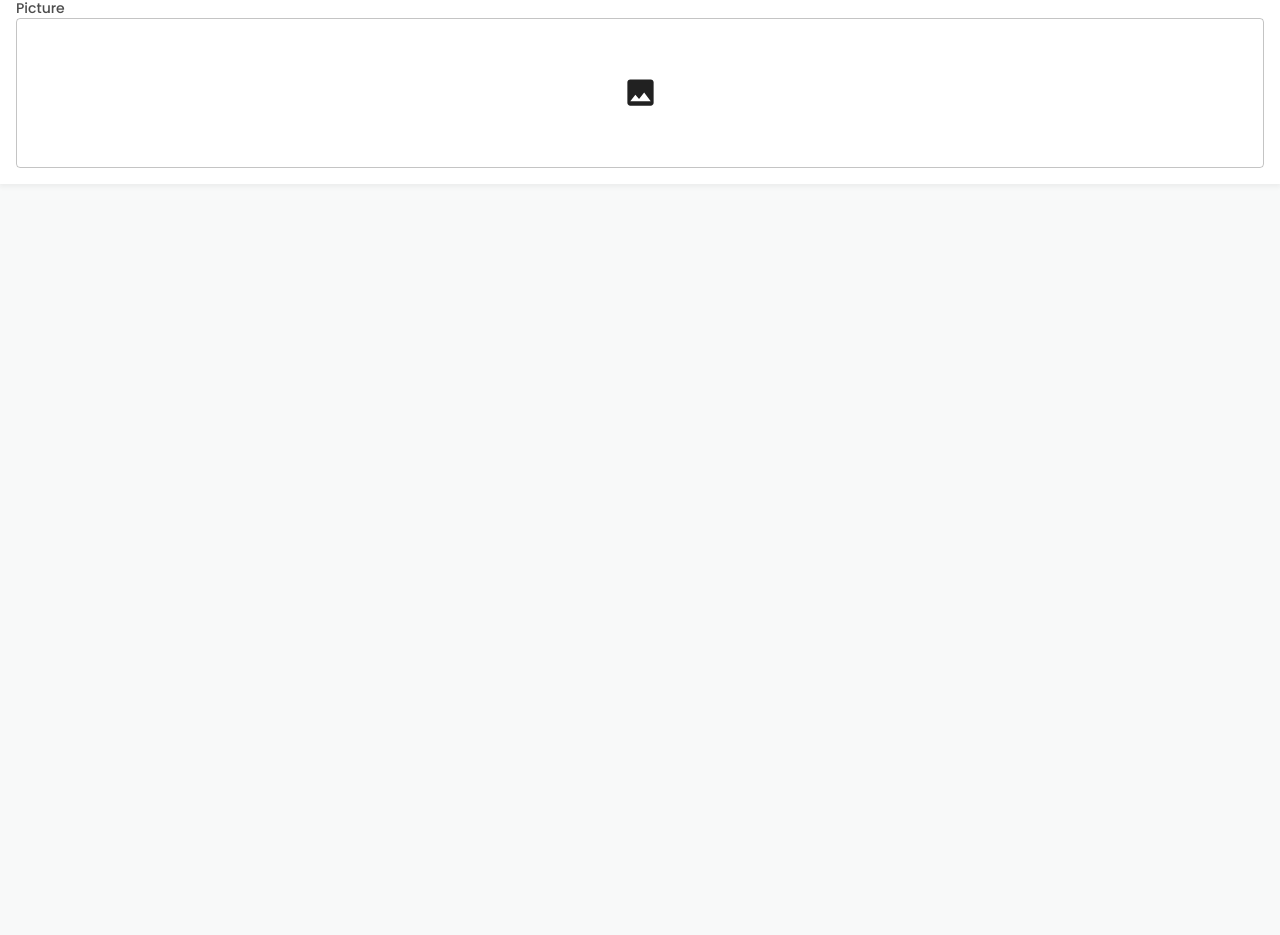
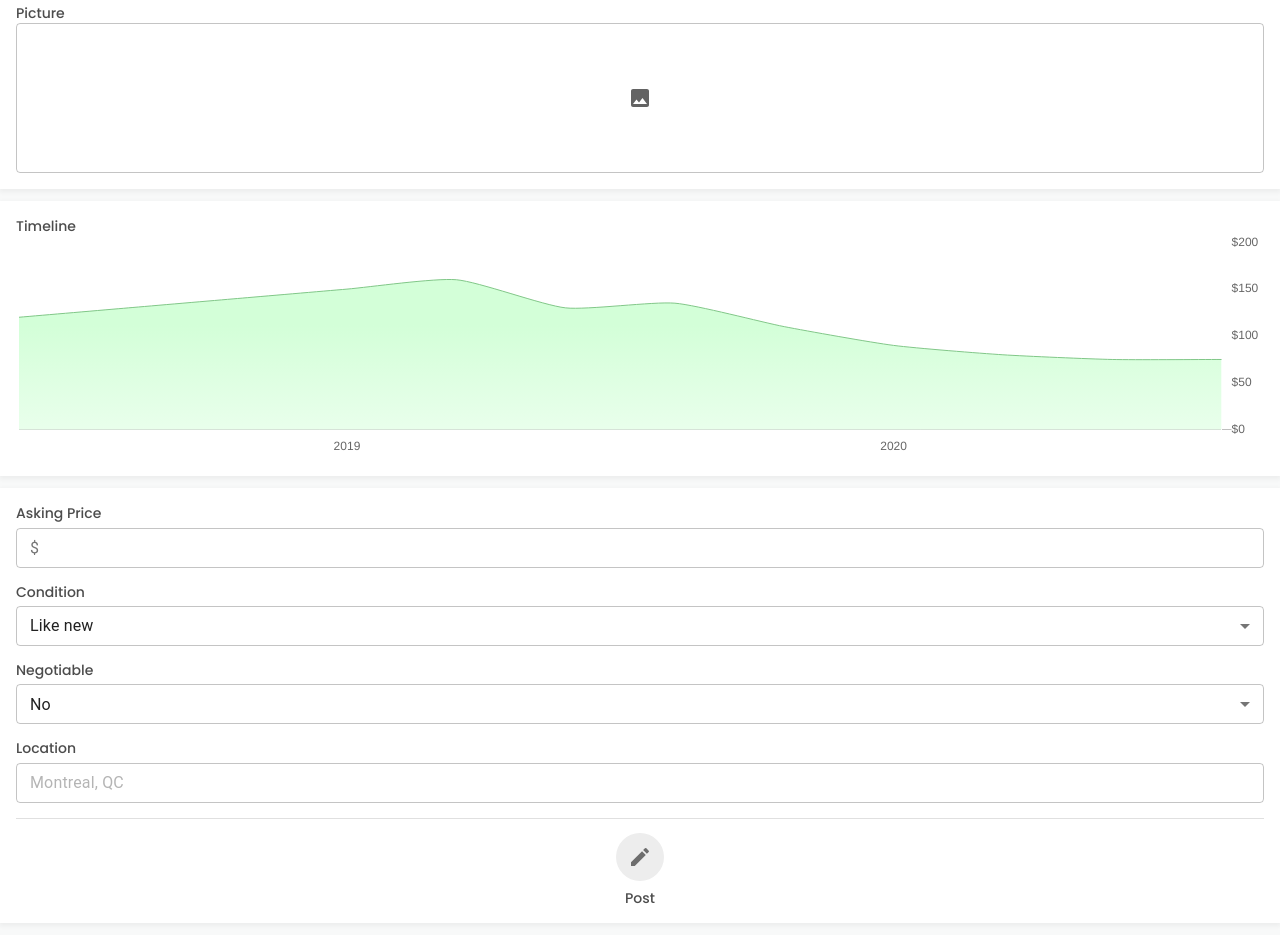
Before and after one commit to tjosepo/supreme-exchange, a React (Create React App) app: page / in a window 1280 px wide. Shown: the part 158-1093 px from the top of the page. Before the commit the page ends 800 px from the top, so only its background shows below. Built offline with nearby package versions, Linux system fonts and the light colour scheme.

Commit message:
add posting page

```diff
--- a/src/components/listing/PriceHistoryChart.jsx
+++ b/src/components/listing/PriceHistoryChart.jsx
@@ -11,6 +11,7 @@ export default function PriceHistoryChart() {
       </span>
       <div>
         <Line
+          style={{width: '100%'}}
           data={canvas => {
             const ctx = canvas.getContext('2d');
             const gradient = ctx.createLinearGradient(0, 0, 0, 300);
@@ -32,7 +33,6 @@ export default function PriceHistoryChart() {
             };
           }}
           height={225}
-          width={'100%'}
           options={{
             tooltips: {
               enabled: false
--- a/src/components/post/ImageUpload.jsx
+++ b/src/components/post/ImageUpload.jsx
@@ -1,21 +1,39 @@
-
+import { useState } from 'react';
 import './style/ImageUpload.css';
 import ImageIcon from '@material-ui/icons/Image';
 import Button from '@material-ui/core/Button';
 
 export default function ImageUpload() {
+    const [image, setImage] = useState(undefined);
+
+    const handleImageUpload = (e) => {
+        const image = e.target.files[0];
+        setImage(URL.createObjectURL(image));
+    }
+
     return (
         <>
             <input
-                accept="image/*"
+                accept='image/*'
                 style={{ display: 'none' }}
-                id="raised-button-file"
+                id='upload-file-button'
                 multiple
-                type="file"
+                type='file'
+                onChange={handleImageUpload}
             />
-            <label htmlFor="raised-button-file">
-                <Button variant='outlined' component='span' className='ImageUpload'>
-                    <ImageIcon fontSize='large' />
+            <label htmlFor='upload-file-button'>
+                <Button
+                    variant='outlined'
+                    component='span'
+                    className='ImageUpload'
+                    style={
+                        image ?
+                        {
+                            background: `url('${image}') center`,
+                        } : {}
+                    }
+                >
+                    {image ? null : <ImageIcon className='ButtonIcon' />}
                 </Button>
             </label>
         </>
--- a/src/components/post/PostingPage.jsx
+++ b/src/components/post/PostingPage.jsx
@@ -1,12 +1,59 @@
+import { useState } from 'react';
 import Header from '../shared/Header';
 import Card from '../shared/Card';
 import ImageUpload from './ImageUpload';
-import { NotificationsNone, AccountCircle } from '@material-ui/icons';
+import PriceHistoryChart from '../listing/PriceHistoryChart';
+import { NotificationsNone, AccountCircle, Create } from '@material-ui/icons';
+import InputAdornment from '@material-ui/core/InputAdornment';
 import TextField from '@material-ui/core/TextField';
+import Divider from '@material-ui/core/Divider';
+import IconButton from '@material-ui/core/IconButton';
+import Grid from '@material-ui/core/Grid';
 
 import './style/Posting.css';
 
-export default function ListingPage() {
+const conditions = [
+    {
+        value: 'Like new',
+        label: 'Like new',
+    },
+    {
+        value: 'Brand new',
+        label: 'Brand new',
+    },
+    {
+        value: 'Missing pieces',
+        label: 'Missing pieces',
+    },
+    {
+        value: 'Worn',
+        label: 'Worn',
+    },
+];
+
+const nego = [
+    {
+        value: 'no',
+        label: 'No'
+    },
+    {
+        value: 'yes',
+        label: 'Yes'
+    }
+]
+
+export default function PostingPage() {
+    const [condition, setCondition] = useState('Like New');
+    const [negotiable, setNegotiable] = useState('no');
+
+    const handleChangeCondition = (event) => {
+        setCondition(event.target.value);
+    };
+
+    const handleChangeNego = (event) => {
+        setNegotiable(event.target.value);
+    };
+
     return (
         <>
             <Header leftButton={<NotificationsNone/>} rightButton={<AccountCircle/>}>Supreme Exchange</Header>
@@ -17,7 +64,6 @@ export default function ListingPage() {
                 <div>
                     <TextField
                         className='TextField'
-                id='name-field'
                         variant='outlined'
                         size='small'
                     />
@@ -29,6 +75,103 @@ export default function ListingPage() {
                     <ImageUpload/>
                 </div>
             </Card>
+            <PriceHistoryChart/>
+            <Card>
+                <span className="label">
+                    Asking Price
+                </span>
+                <div>
+                    <TextField
+                        className='TextField'
+                        variant='outlined'
+                        size='small'
+                        InputProps={{
+                            startAdornment: <InputAdornment position="start">$</InputAdornment>,
+                        }}
+                    />
+                </div>
+                <span className="label">
+                    Condition
+                </span>
+                <div>
+                    <TextField
+                        className='TextField'
+                        select
+                        value={condition}
+                        onChange={handleChangeCondition}
+                        SelectProps={{
+                            native: true,
+                        }}
+                        variant='outlined'
+                        size='small'
+                    >
+                        {conditions.map((option) => (
+                            <option
+                                key={option.value}
+                                value={option.value}
+                            >
+                                {option.label}
+                            </option>
+                        ))}
+                    </TextField>
+                </div>
+                <span className="label">
+                    Negotiable
+                </span>
+                <div>
+                    <TextField
+                        className='TextField'
+                        select
+                        value={negotiable}
+                        onChange={handleChangeNego}
+                        SelectProps={{
+                            native: true,
+                        }}
+                        variant='outlined'
+                        size='small'
+                    >
+                        {nego.map((option) => (
+                            <option
+                                key={option.value}
+                                value={option.value}
+                            >
+                                {option.label}
+                            </option>
+                        ))}
+                    </TextField>
+                </div>
+                <span className="label">
+                    Location
+                </span>
+                <div>
+                    <TextField
+                        className='TextField'
+                        variant='outlined'
+                        size='small'
+                        placeholder='Montreal, QC'
+                    />
+                </div>
+                <Divider />
+                <Grid
+                    className='PostButtonContainer'
+                    container
+                    spacing={1}
+                    direction='column'
+                    justify='center'
+                    alignItems='center'
+                >
+                    <Grid item xs={12}>
+                        <IconButton className='PostButton' size='medium' variant='outline'>
+                            <Create fontSize='inherit' />
+                        </IconButton>
+                    </Grid>
+                    <Grid item xs={12}>
+                        <span className="label">
+                        Post
+                        </span>
+                    </Grid>
+                </Grid>
+            </Card>
         </>
     );
 }
--- a/src/components/post/style/ImageUpload.css
+++ b/src/components/post/style/ImageUpload.css
@@ -6,8 +6,14 @@
     display: flex;
     justify-content: center;
     align-items: center;
+    background-size: contain !important;
+    background-repeat: no-repeat !important;
 }
 
 .ImageUpload:hover {
     cursor: pointer;
 }
+
+.ButtonIcon {
+    opacity: 0.7;
+}
--- a/src/components/post/style/Posting.css
+++ b/src/components/post/style/Posting.css
@@ -2,5 +2,18 @@
     width: 100%;
     padding-top: 5px;
     padding-bottom: 5px;
+    margin-top: 5px !important;
     margin-bottom: 15px !important;
 }
+
+.TextField input {
+    color: rgba(0, 0, 0, 0.7);
+}
+
+.PostButton {
+    background-color: #EDEDED !important;
+}
+
+.PostButtonContainer {
+    margin-top: 10px !important;
+}
```
Lines whose indentation alone changed are shown as unchanged.
